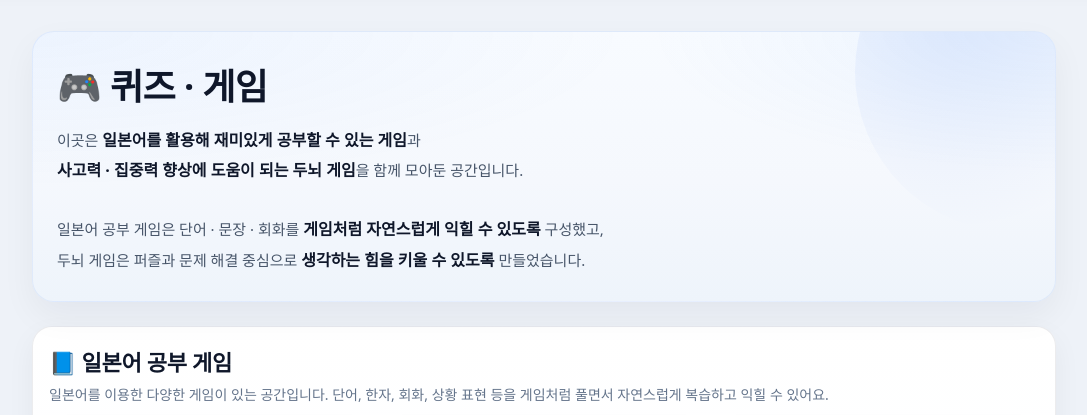
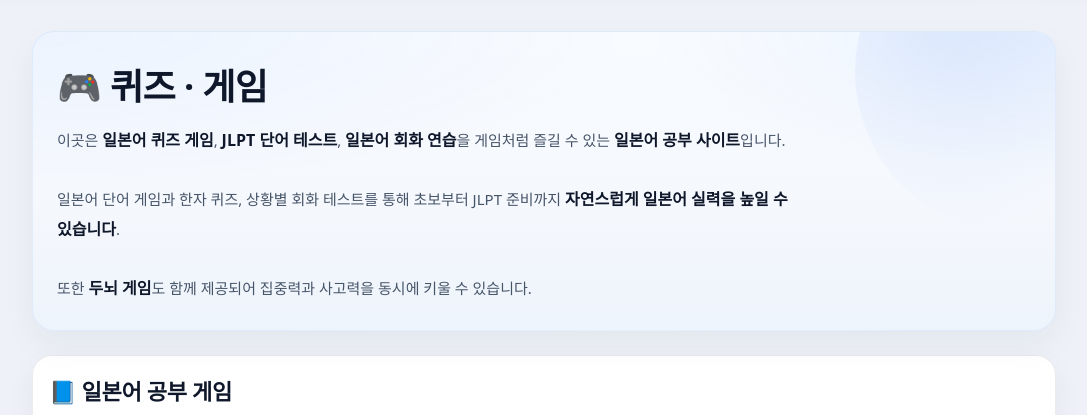
Before and after one commit to GameKingmaker/travel-talk, a Python web app: template templates/quiz.html in a window 1280 px wide. Shown: the part 94-509 px from the top of the page, without its empty margins (96-1183 px from the left). Run offline with Jinja, Linux system fonts and the light colour scheme; the template is opened without the code that fills it, so the values that code supplies are empty.

Commit message:
Update quiz.html

```diff
--- a/templates/quiz.html
+++ b/templates/quiz.html
@@ -474,12 +474,15 @@
           <h1 class="quiz-title">🎮 퀴즈 · 게임</h1>
 
           <p class="quiz-sub">
-            이곳은 <b>일본어를 활용해 재미있게 공부할 수 있는 게임</b>과<br>
-            <b>사고력 · 집중력 향상에 도움이 되는 두뇌 게임</b>을 함께 모아둔 공간입니다.<br><br>
+이곳은 <b>일본어 퀴즈 게임</b>, <b>JLPT 단어 테스트</b>, <b>일본어 회화 연습</b>을
+게임처럼 즐길 수 있는 <b>일본어 공부 사이트</b>입니다.<br><br>
 
-            일본어 공부 게임은 단어 · 문장 · 회화를 <b>게임처럼 자연스럽게 익힐 수 있도록</b> 구성했고,<br>
-            두뇌 게임은 퍼즐과 문제 해결 중심으로 <b>생각하는 힘을 키울 수 있도록</b> 만들었습니다.
-          </p>
+일본어 단어 게임과 한자 퀴즈, 상황별 회화 테스트를 통해
+초보부터 JLPT 준비까지 <b>자연스럽게 일본어 실력을 높일 수 있습니다</b>.<br><br>
+
+또한 <b>두뇌 게임</b>도 함께 제공되어
+집중력과 사고력을 동시에 키울 수 있습니다.
+</p>
         </div>
 
         <div class="hero-actions">
```
